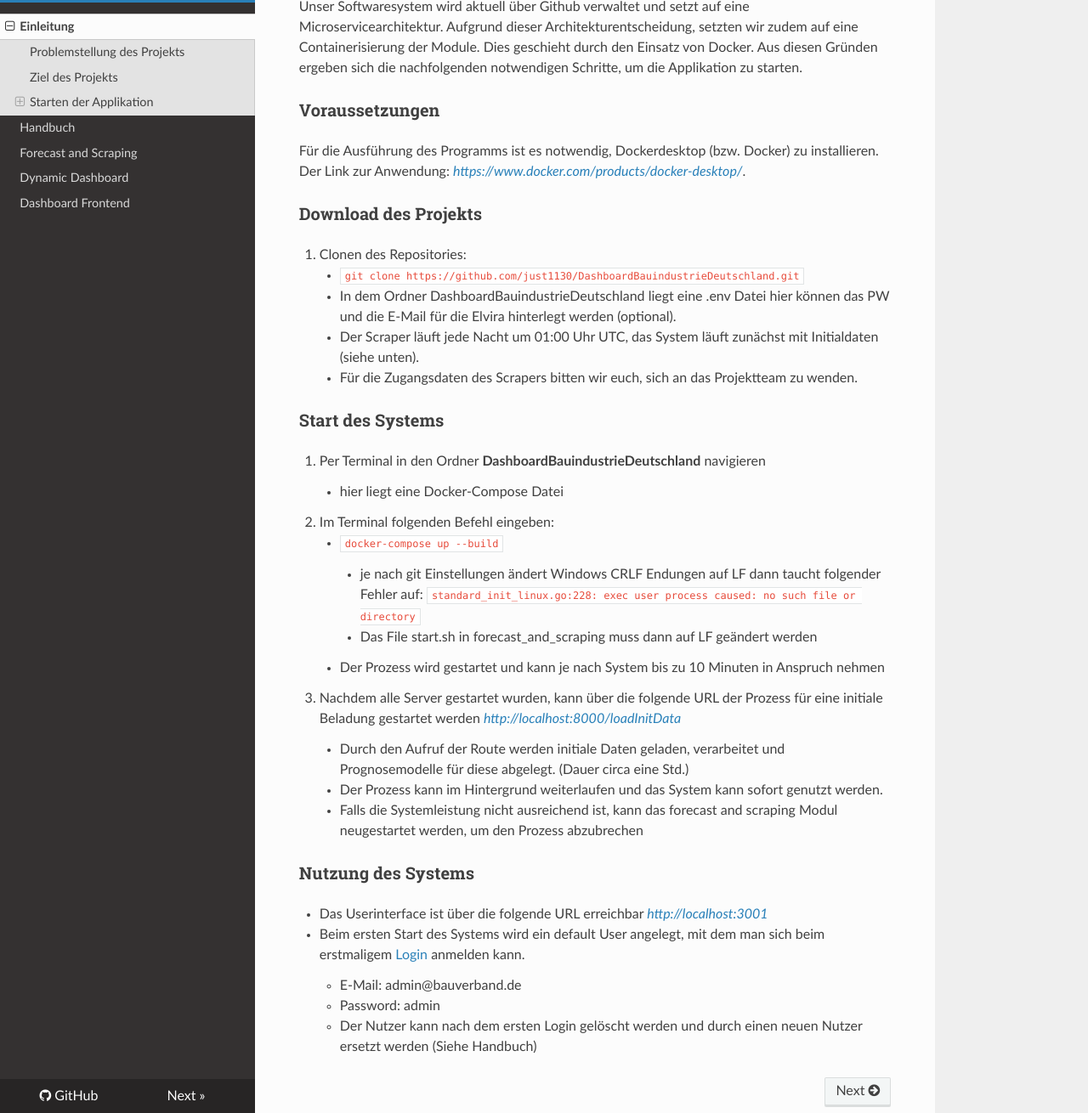
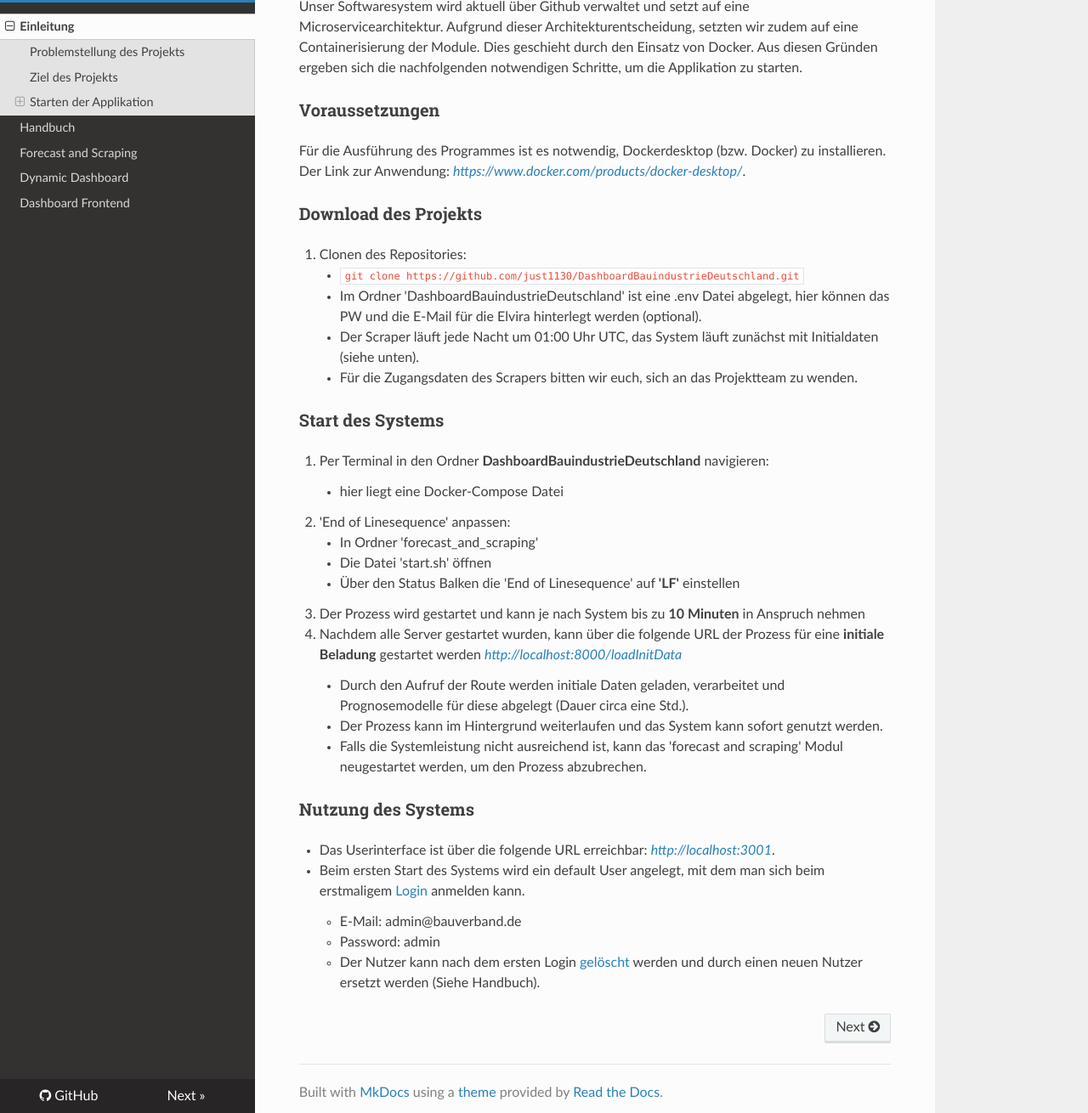
Before and after one commit to just1130/dashboardDoc, an MkDocs documentation site: the page built from docs/index.md, in a window 1280 px wide and 1400 px high, scrolled down 1334 px, cut to the strip 90-1400 px from the top of the window. Shown: the whole strip at 85% size. Built offline with MkDocs 1.6.1, drawn with Linux system fonts in a browser that asks for light colours; nearby versions of some CDN libraries.

Commit message:
Update index.md
Anleitung Anpassungen

```diff
--- a/docs/index.md
+++ b/docs/index.md
@@ -26,35 +26,35 @@ Unser Softwaresystem wird aktuell über Github verwaltet und setzt auf eine Micr
 
 ### **Voraussetzungen**
 
-Für die Ausführung des Programms ist es notwendig, Dockerdesktop (bzw. Docker) zu installieren. Der Link zur Anwendung: [_https://www.docker.com/products/docker-desktop/_](https://www.docker.com/products/docker-desktop/).
+Für die Ausführung des Programmes ist es notwendig, Dockerdesktop (bzw. Docker) zu installieren. Der Link zur Anwendung: [_https://www.docker.com/products/docker-desktop/_](https://www.docker.com/products/docker-desktop/).
 
 ### **Download des Projekts**
 
 1. Clonen des Repositories:
     - `git clone https://github.com/just1130/DashboardBauindustrieDeutschland.git`
-    - In dem Ordner DashboardBauindustrieDeutschland liegt eine .env Datei hier können das PW und die E-Mail für die Elvira hinterlegt werden (optional).
+    - Im Ordner 'DashboardBauindustrieDeutschland' ist eine .env Datei abgelegt, hier können das PW und die E-Mail für die Elvira hinterlegt werden (optional).
     - Der Scraper läuft jede Nacht um 01:00 Uhr UTC, das System läuft zunächst mit Initialdaten (siehe unten).
     - Für die Zugangsdaten des Scrapers bitten wir euch, sich an das Projektteam zu wenden.
 
 ### **Start des Systems**
 
-2. Per Terminal in den Ordner **DashboardBauindustrieDeutschland** navigieren
+2. Per Terminal in den Ordner **DashboardBauindustrieDeutschland** navigieren:
     - hier liegt eine Docker-Compose Datei
-3. Im Terminal folgenden Befehl eingeben:
-    - `docker-compose up --build`
-        - je nach git Einstellungen ändert Windows CRLF Endungen auf LF dann taucht folgender Fehler auf: `standard_init_linux.go:228: exec user process caused: no such file or directory`
-        - Das File start.sh in forecast_and_scraping muss dann auf LF geändert werden
-    - Der Prozess wird gestartet und kann je nach System bis zu 10 Minuten in Anspruch nehmen
-4. Nachdem alle Server gestartet wurden, kann über die folgende URL der Prozess für eine initiale Beladung gestartet werden [_http://localhost:8000/loadInitData_](http://localhost:8000/loadInitData)
-    - Durch den Aufruf der Route werden initiale Daten geladen, verarbeitet und Prognosemodelle für diese abgelegt. (Dauer circa eine Std.)
+3. 'End of Linesequence' anpassen:
+    - In Ordner 'forecast_and_scraping'
+    - Die Datei 'start.sh' öffnen
+    - Über den Status Balken die 'End of Linesequence' auf **'LF'** einstellen
+4. Der Prozess wird gestartet und kann je nach System bis zu **10 Minuten** in Anspruch nehmen
+5. Nachdem alle Server gestartet wurden, kann über die folgende URL der Prozess für eine **initiale Beladung** gestartet werden [_http://localhost:8000/loadInitData_](http://localhost:8000/loadInitData)
+    - Durch den Aufruf der Route werden initiale Daten geladen, verarbeitet und Prognosemodelle für diese abgelegt (Dauer circa eine Std.).
     - Der Prozess kann im Hintergrund weiterlaufen und das System kann sofort genutzt werden.
-    - Falls die Systemleistung nicht ausreichend ist, kann das forecast and scraping Modul neugestartet werden, um den Prozess abzubrechen
+    - Falls die Systemleistung nicht ausreichend ist, kann das 'forecast and scraping' Modul neugestartet werden, um den Prozess abzubrechen.
 
 
 ### **Nutzung des Systems**
 
-- Das Userinterface ist über die folgende URL erreichbar [_http://localhost:3001_](http://localhost:3001)
+- Das Userinterface ist über die folgende URL erreichbar: [_http://localhost:3001_](http://localhost:3001).
 - Beim ersten Start des Systems wird ein default User angelegt, mit dem man sich beim erstmaligem [Login](https://dashboard-dokumentation.readthedocs.io/en/latest/handbuch/#login-logout) anmelden kann.
     - E-Mail: admin@bauverband.de
     - Password: admin
-    - Der Nutzer kann nach dem ersten Login gelöscht werden und durch einen neuen Nutzer ersetzt werden (Siehe Handbuch)
+    - Der Nutzer kann nach dem ersten Login [gelöscht](https://dashboard-dokumentation.readthedocs.io/en/latest/handbuch/#user-administration) werden und durch einen neuen Nutzer ersetzt werden (Siehe Handbuch).
```
